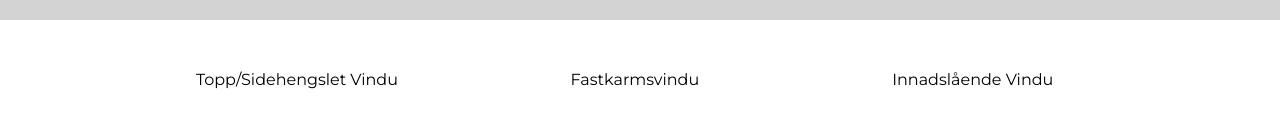
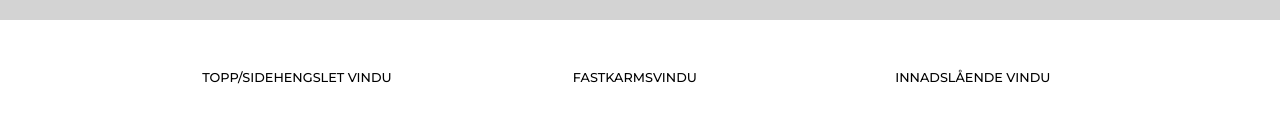
Before and after one commit to DevrMichael/dovre-vinduer, a React (Create React App) app: page /vinduer in a window 1280 px wide. Shown: the part 485-618 px from the top of the page. Built offline with nearby package versions, Linux system fonts and the light colour scheme.

Commit message:
Style title text for windows

```diff
--- a/src/index.css
+++ b/src/index.css
@@ -374,6 +374,9 @@ footer {
 }
 .window-grid>div>p {
   text-align: center;
+  font-size: 0.8em;
+  text-transform: uppercase;
+  font-weight: 500;
 }
 /* DOOR SINGLE PRODUCT PAGE*/
 .door-product-container {
```
